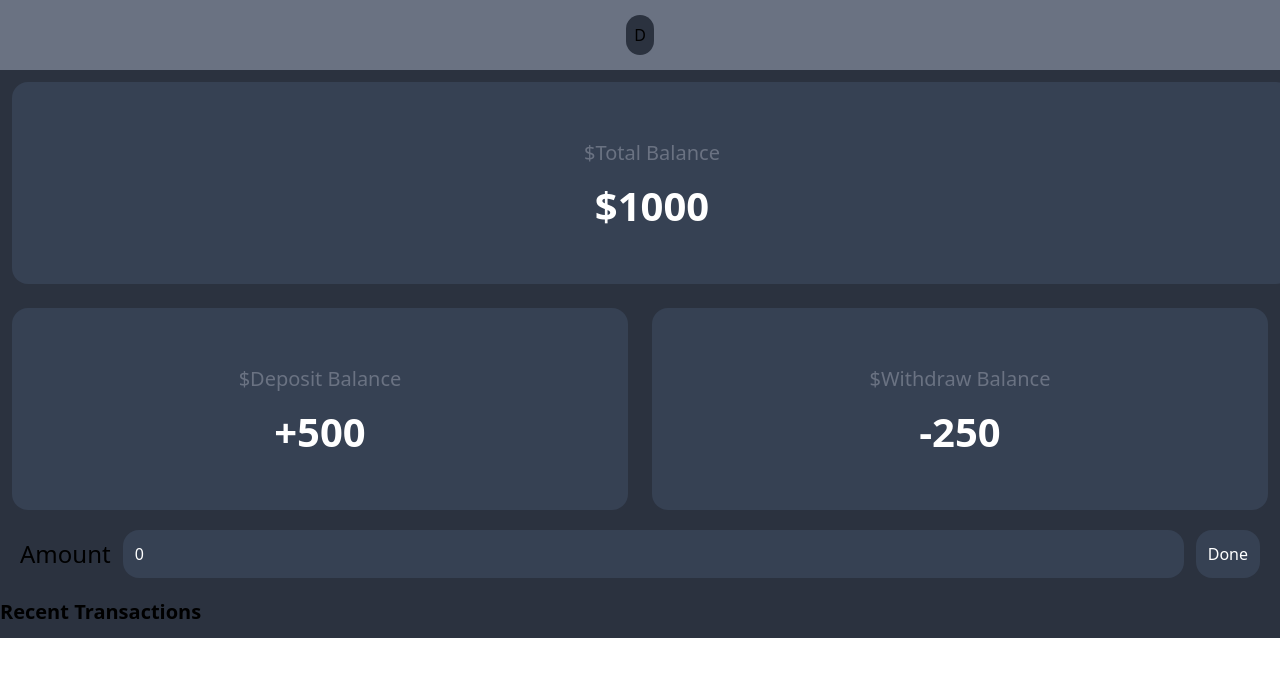
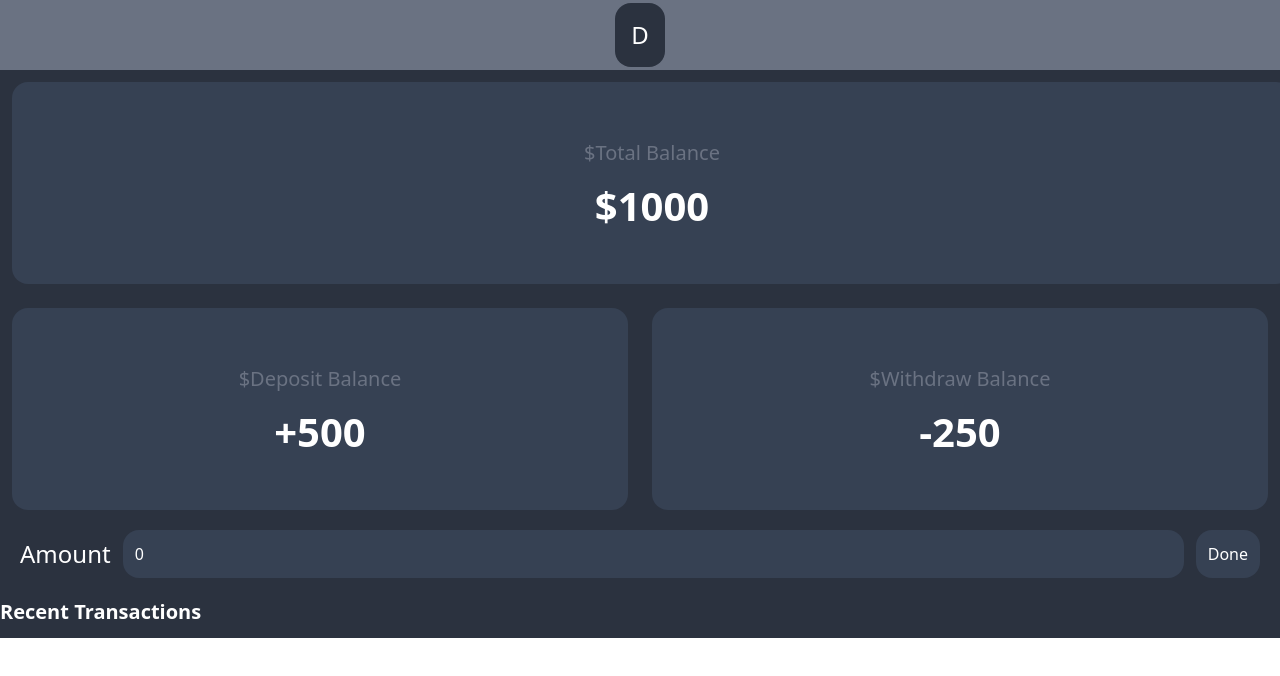
Before and after one commit to codewithfitse/ExpenseTracker, a React (Vite) app in the folder Frontend/: page /Home in a window 1280 px wide. Shown: the top 676 px of the page. Built offline with nearby package versions, Linux system fonts and the light colour scheme.

Commit message:
WORKING ON CALUCULATE INPUT

```diff
--- a/Frontend/src/page/Home.jsx
+++ b/Frontend/src/page/Home.jsx
@@ -36,9 +36,9 @@ export const Home = () => {
 
   return (
     <>
-      <div className="w-full min-h-full flex flex-col items-center overflow-x-hidden bg-primary dark:bg-primary-dark dark">
+      <div className="w-full min-h-full flex flex-col items-center overflow-x-hidden bg-primary dark:bg-primary-dark text-primary-dark dark:text-primary dark">
         <header className="w-full h-[70px] flex justify-center items-center bg-gray-500">
-          <button className="w-fit h-fit p-2 rounded-2xl bg-primary dark:bg-primary-dark">
+          <button className="w-fit h-fit p-4 text-2xl rounded-2xl bg-primary dark:bg-primary-dark">
             D
           </button>
         </header>
```
